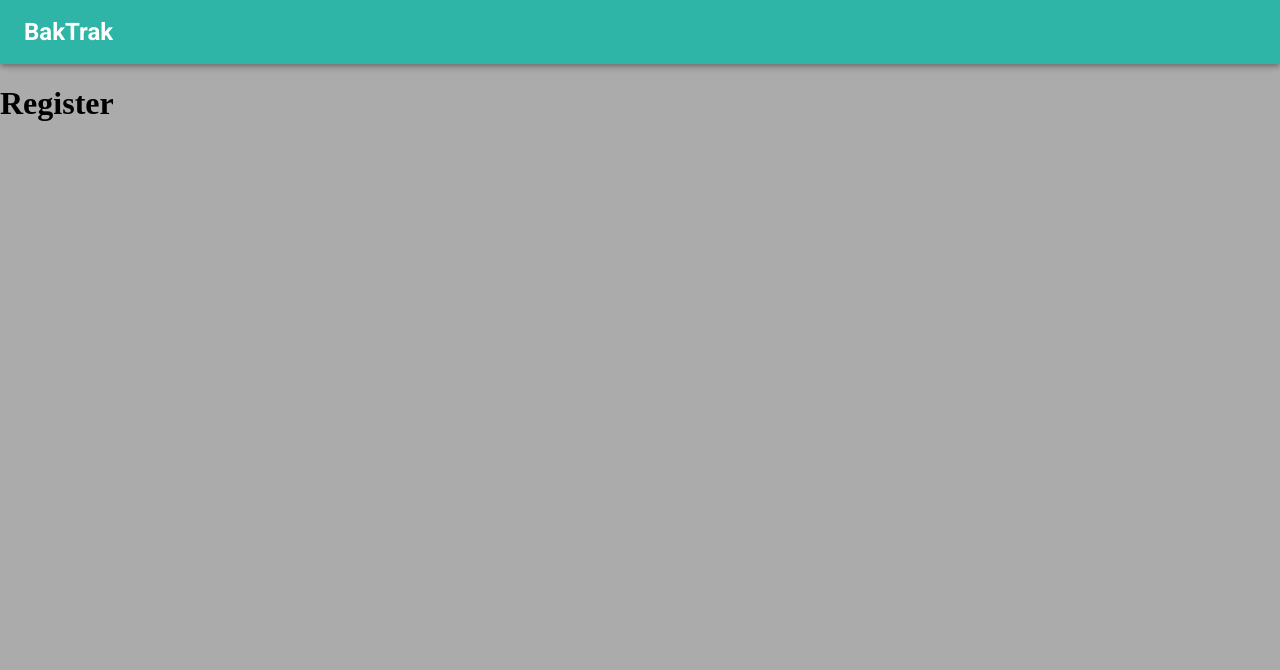
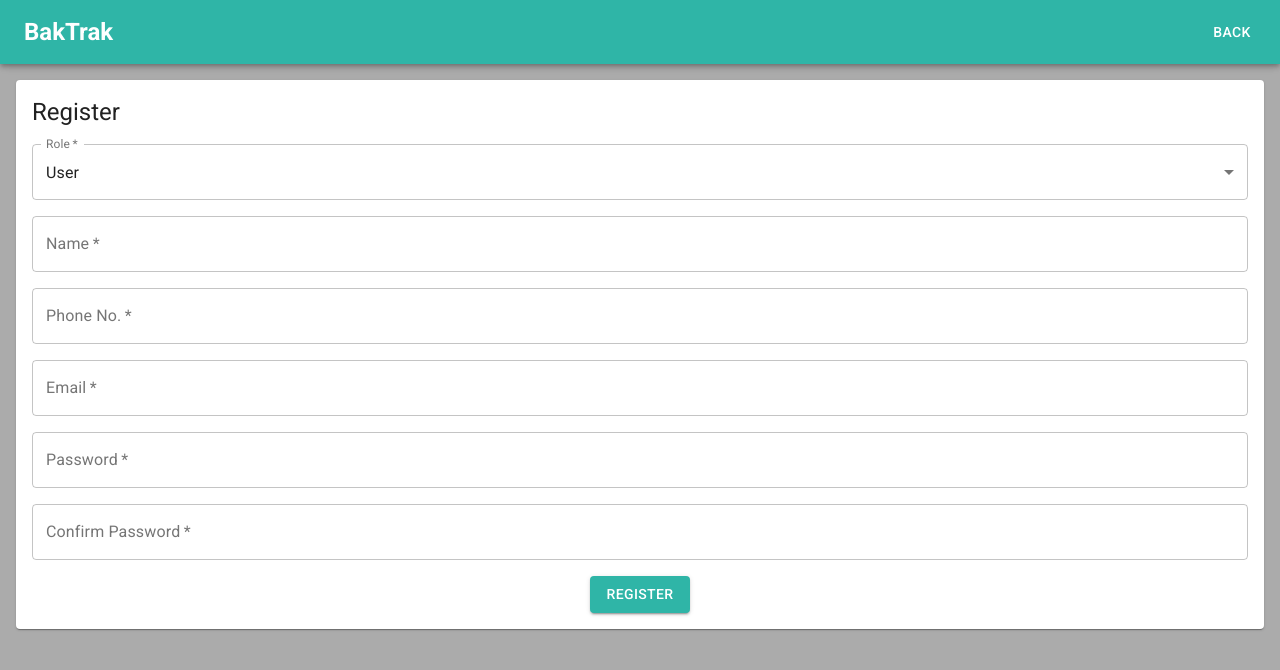
Before and after one commit to vickean/baktrak-nextjs, a Next.js app: page /register in a window 1280 px wide. Shown: the top 670 px of the page. Built offline with nearby package versions, Linux system fonts and the light colour scheme.

Commit message:
implemented back/logout button

```diff
--- a/components/layout.tsx
+++ b/components/layout.tsx
@@ -1,8 +1,30 @@
 import Head from "next/head";
 import styles from "./layout.module.css";
-import { Typography, AppBar, Toolbar } from "@material-ui/core";
+import { Typography, AppBar, Toolbar, Button } from "@material-ui/core";
+import { useRouter } from "next/router";
 
-export default function Layout({ children }: { children: React.ReactNode }) {
+export default function Layout({
+  children,
+  back,
+  logout,
+  backpath,
+}: {
+  children: React.ReactNode;
+  back?: boolean;
+  logout?: boolean;
+  backpath?: string;
+}) {
+  const router = useRouter();
+
+  const handleBack = () => {
+    router.push(backpath!);
+  };
+
+  const handleLogout = () => {
+    localStorage.removeItem("id");
+    router.push("/");
+  };
+
   return (
     <div className={styles.overall}>
       <Head>
@@ -20,6 +42,24 @@ export default function Layout({ children }: { children: React.ReactNode }) {
           <Typography variant="h5" className={styles.title}>
             <b>BakTrak</b>
           </Typography>
+          {logout ? (
+            <Button
+              color="inherit"
+              style={{ position: "absolute", right: 0, marginRight: "1rem" }}
+              onClick={handleLogout}
+            >
+              Logout
+            </Button>
+          ) : null}
+          {back ? (
+            <Button
+              color="inherit"
+              style={{ position: "absolute", right: 0, marginRight: "1rem" }}
+              onClick={handleBack}
+            >
+              Back
+            </Button>
+          ) : null}
         </Toolbar>
       </AppBar>
       <Toolbar />
--- a/pages/index.tsx
+++ b/pages/index.tsx
@@ -67,6 +67,8 @@ const IndexPage = () => {
       });
 
       console.log(login);
+
+      localStorage.setItem("id", login.data.loginUser.id);
     }
   };
 
--- a/pages/register.tsx
+++ b/pages/register.tsx
@@ -1,14 +1,282 @@
-import React from "react";
+import React, { Reducer, useReducer } from "react";
 import { withApollo } from "../libs/apollo";
-import { useQuery } from "@apollo/react-hooks";
+import { useQuery, useMutation } from "@apollo/react-hooks";
 import Layout from "../components/layout";
+import styles from "./general.module.css";
+import {
+  Card,
+  Grid,
+  Typography,
+  TextField,
+  MenuItem,
+  Link,
+  Button,
+} from "@material-ui/core";
+import { FormFieldProps } from "../models/Form";
+import { Action } from "../models/Action";
+import { LOGIN_USER } from "../gql/users";
+
+interface FormState {
+  phoneNo: FormFieldProps;
+  password: FormFieldProps;
+  role: FormFieldProps;
+  name: FormFieldProps;
+  email: FormFieldProps;
+  confirmPassword: FormFieldProps;
+  address: FormFieldProps;
+  idPhrase: FormFieldProps;
+}
 
 const Register = () => {
+  const [loginUser] = useMutation(LOGIN_USER);
+
+  const initialState: FormState = {
+    phoneNo: {
+      error: false,
+      helperText: "",
+      value: "",
+    },
+    password: {
+      error: false,
+      helperText: "",
+      value: "",
+    },
+    role: {
+      error: false,
+      helperText: "",
+      value: "user",
+    },
+    name: {
+      error: false,
+      helperText: "",
+      value: "",
+    },
+    email: {
+      error: false,
+      helperText: "",
+      value: "",
+    },
+    confirmPassword: {
+      error: false,
+      helperText: "",
+      value: "",
+    },
+    address: {
+      error: false,
+      helperText: "",
+      value: "",
+    },
+    idPhrase: {
+      error: false,
+      helperText: "",
+      value: "",
+    },
+  };
+
+  const reducer: Reducer<FormState, Action> = (prevState, action) => {
+    switch (action.type) {
+      case "reset":
+        return initialState;
+      default:
+        return { ...prevState, [action.type]: action.payload };
+    }
+  };
+
+  const [state, dispatch] = useReducer(reducer, initialState);
+
+  const handleSubmit = async () => {
+    console.log(state);
+
+    // if (state.role.value === "user") {
+    //   const login = await loginUser({
+    //     variables: {
+    //       phoneNo: state.phoneNo.value.trim(),
+    //       password: state.password.value.trim(),
+    //     },
+    //   });
+
+    //   console.log(login);
+
+    //   localStorage.setItem("id", login.data.loginUser.id);
+    // }
+  };
+
   return (
-    <Layout>
-      <div>
-        <h1>Register</h1>
-      </div>
+    <Layout back backpath="/">
+      <Card className={styles.card}>
+        <Grid container spacing={2}>
+          <Grid item xs={12}>
+            <Typography variant="h5">Register</Typography>
+          </Grid>
+          <Grid item xs={12}>
+            <TextField
+              required
+              label="Role"
+              variant="outlined"
+              fullWidth
+              select
+              value={state.role.value}
+              error={state.role.error}
+              helperText={state.role.helperText}
+              onChange={(e) => {
+                dispatch({
+                  type: "role",
+                  payload: {
+                    value: e.target.value,
+                    error: false,
+                    helperText: "",
+                  },
+                });
+              }}
+            >
+              <MenuItem key={"user"} value={"user"}>
+                User
+              </MenuItem>
+              <MenuItem key={"premise"} value={"premise"}>
+                Premise
+              </MenuItem>
+            </TextField>
+          </Grid>
+          <Grid item xs={12}>
+            <TextField
+              required
+              label="Name"
+              variant="outlined"
+              fullWidth
+              value={state.name.value}
+              error={state.name.error}
+              helperText={state.name.helperText}
+              onChange={(e) => {
+                dispatch({
+                  type: "name",
+                  payload: {
+                    value: e.target.value,
+                    error: false,
+                    helperText: "",
+                  },
+                });
+              }}
+            />
+          </Grid>
+          <Grid item xs={12}>
+            <TextField
+              required
+              label="Phone No."
+              variant="outlined"
+              fullWidth
+              value={state.phoneNo.value}
+              error={state.phoneNo.error}
+              helperText={state.phoneNo.helperText}
+              onChange={(e) => {
+                dispatch({
+                  type: "phoneNo",
+                  payload: {
+                    value: e.target.value,
+                    error: false,
+                    helperText: "",
+                  },
+                });
+              }}
+            />
+          </Grid>
+          <Grid item xs={12}>
+            <TextField
+              required
+              label="Email"
+              variant="outlined"
+              fullWidth
+              value={state.email.value}
+              error={state.email.error}
+              helperText={state.email.helperText}
+              onChange={(e) => {
+                dispatch({
+                  type: "email",
+                  payload: {
+                    value: e.target.value,
+                    error: false,
+                    helperText: "",
+                  },
+                });
+              }}
+            />
+          </Grid>
+          <Grid item xs={12}>
+            <TextField
+              required
+              label="Password"
+              variant="outlined"
+              fullWidth
+              type="password"
+              value={state.password.value}
+              error={state.password.error}
+              helperText={state.password.helperText}
+              onChange={(e) => {
+                dispatch({
+                  type: "password",
+                  payload: {
+                    value: e.target.value,
+                    error: false,
+                    helperText: "",
+                  },
+                });
+              }}
+            />
+          </Grid>
+          <Grid item xs={12}>
+            <TextField
+              required
+              label="Confirm Password"
+              variant="outlined"
+              fullWidth
+              type="password"
+              value={state.confirmPassword.value}
+              error={state.confirmPassword.error}
+              helperText={state.confirmPassword.helperText}
+              onChange={(e) => {
+                dispatch({
+                  type: "confirmPassword",
+                  payload: {
+                    value: e.target.value,
+                    error: false,
+                    helperText: "",
+                  },
+                });
+              }}
+            />
+          </Grid>
+          <Grid item xs={12} hidden={state.role.value === "user"}>
+            <TextField
+              required
+              label="idPhrase"
+              variant="outlined"
+              fullWidth
+              type="password"
+              value={state.idPhrase.value}
+              error={state.idPhrase.error}
+              helperText={state.idPhrase.helperText}
+              onChange={(e) => {
+                dispatch({
+                  type: "idPhrase",
+                  payload: {
+                    value: e.target.value,
+                    error: false,
+                    helperText: "",
+                  },
+                });
+              }}
+            />
+          </Grid>
+          <Grid item xs={12} style={{ textAlign: "center" }}>
+            <Button
+              variant="contained"
+              style={{ backgroundColor: "#2fb5a7", color: "white" }}
+              onClick={handleSubmit}
+            >
+              Register
+            </Button>
+          </Grid>
+        </Grid>
+      </Card>
     </Layout>
   );
 };
```
Also changed, not shown: pages/admin/search.tsx (added, +16 -0 lines), pages/location/profile.tsx (added, +16 -0 lines), pages/user/check-in.tsx (added, +16 -0 lines), pages/user/location-listing.tsx (added, +16 -0 lines), pages/user/profile.tsx (added, +16 -0 lines).
